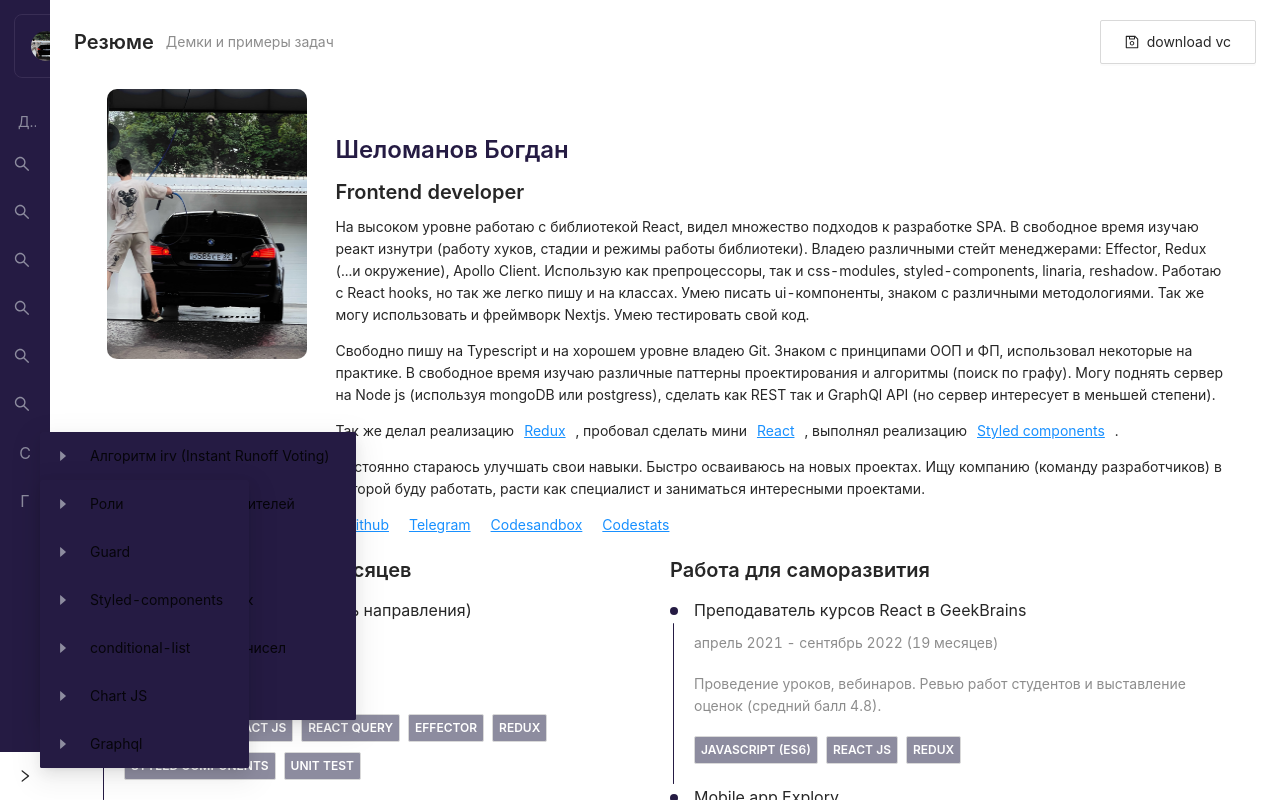
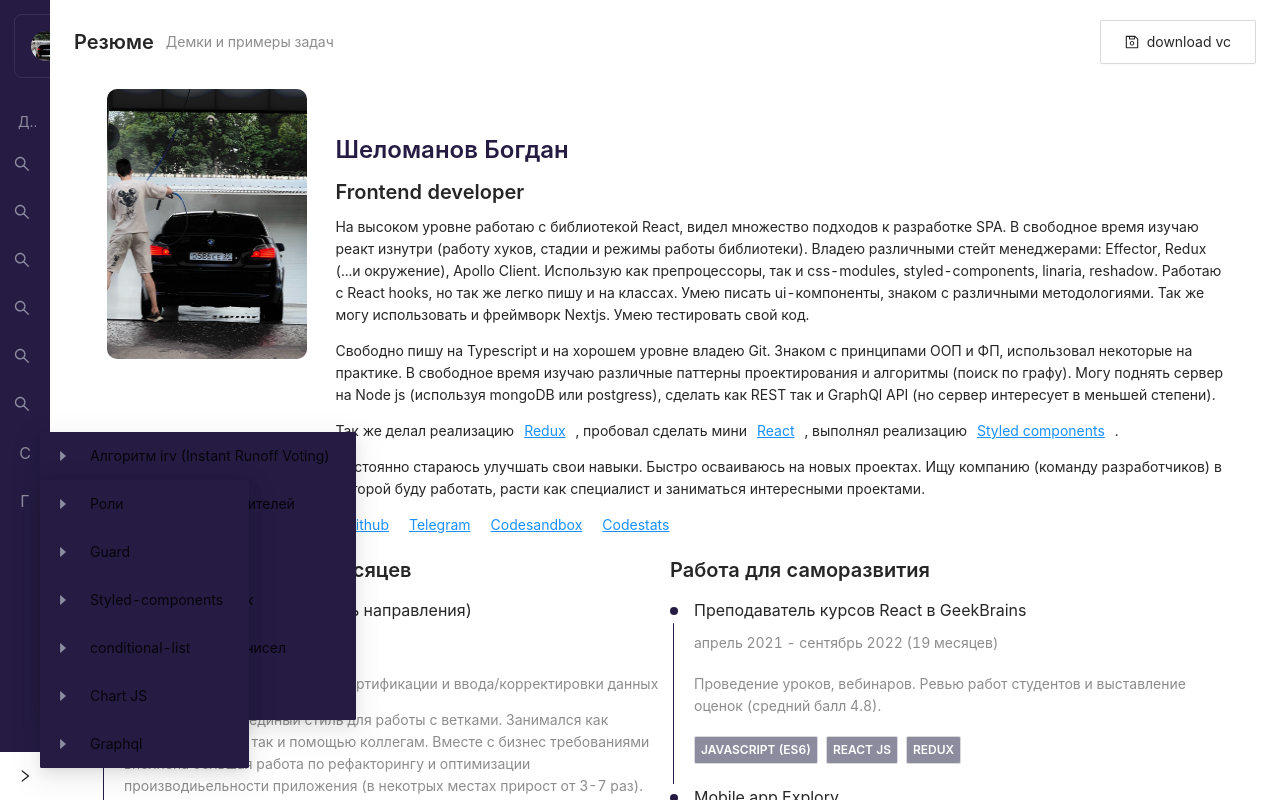
Before and after one commit to bogdanq/bogdanq.github.io, a React (Create React App) app: page /graph in a window 1280 px wide. Built offline with nearby package versions, Linux system fonts and the light colour scheme.

Commit message:
Сбер

```diff
--- a/src/pages/vc/data-mock.jsx
+++ b/src/pages/vc/data-mock.jsx
@@ -29,6 +29,7 @@ export const skils = {
   psq: "Postgress",
   antd: "UI kit",
   rq: "React query",
+  analitics: "Аналитика",
 };
 
 export const works = [
@@ -38,10 +39,30 @@ export const works = [
     status: "finish",
     description: (
       <>
-        <p>-</p>
-        {["ts", "react", "rq", "er", "rx", "sc", "ut"].map((skill) => (
-          <Tag key={skill}>{skils[skill]}</Tag>
-        ))}
+        <div>
+          <p>
+            Разработка двух сервисов для сертификации и ввода/корректировки
+            данных
+          </p>
+          <p>
+            Ввел code review, единый стиль для работы с ветками. Занимался как
+            написанием кода, так и помощью коллегам. Вместе с бизнес
+            требованиями вполнена большая работа по рефакторингу и оптимизации
+            производиьельности приложения (в некотрых местах прирост от 3-7
+            раз). Помимо оптимизации кода сделано обновление сборки, ускорена
+            подача первой страницы, уменьшен размер бандла (размер ~ 55%,
+            скороксть до 2.5 раз, без использования SSG и SSR)
+          </p>
+          <p>
+            Участие в постановке задач, обсуждении аналитики, оценки времени,
+            code review
+          </p>
+        </div>
+        {["ts", "react", "rq", "er", "rx", "sc", "ut", "antd", "analitics"].map(
+          (skill) => (
+            <Tag key={skill}>{skils[skill]}</Tag>
+          )
+        )}
       </>
     ),
   },
```
